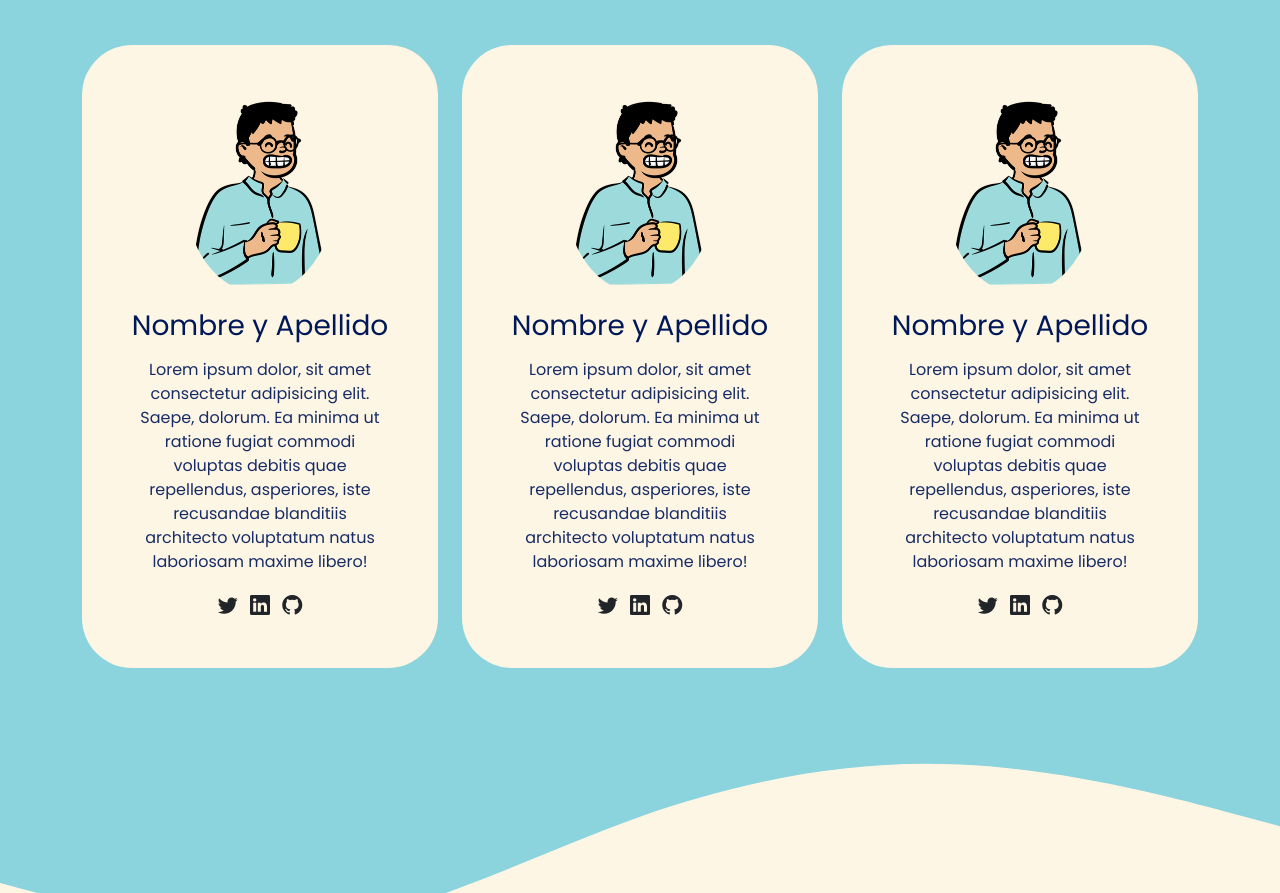
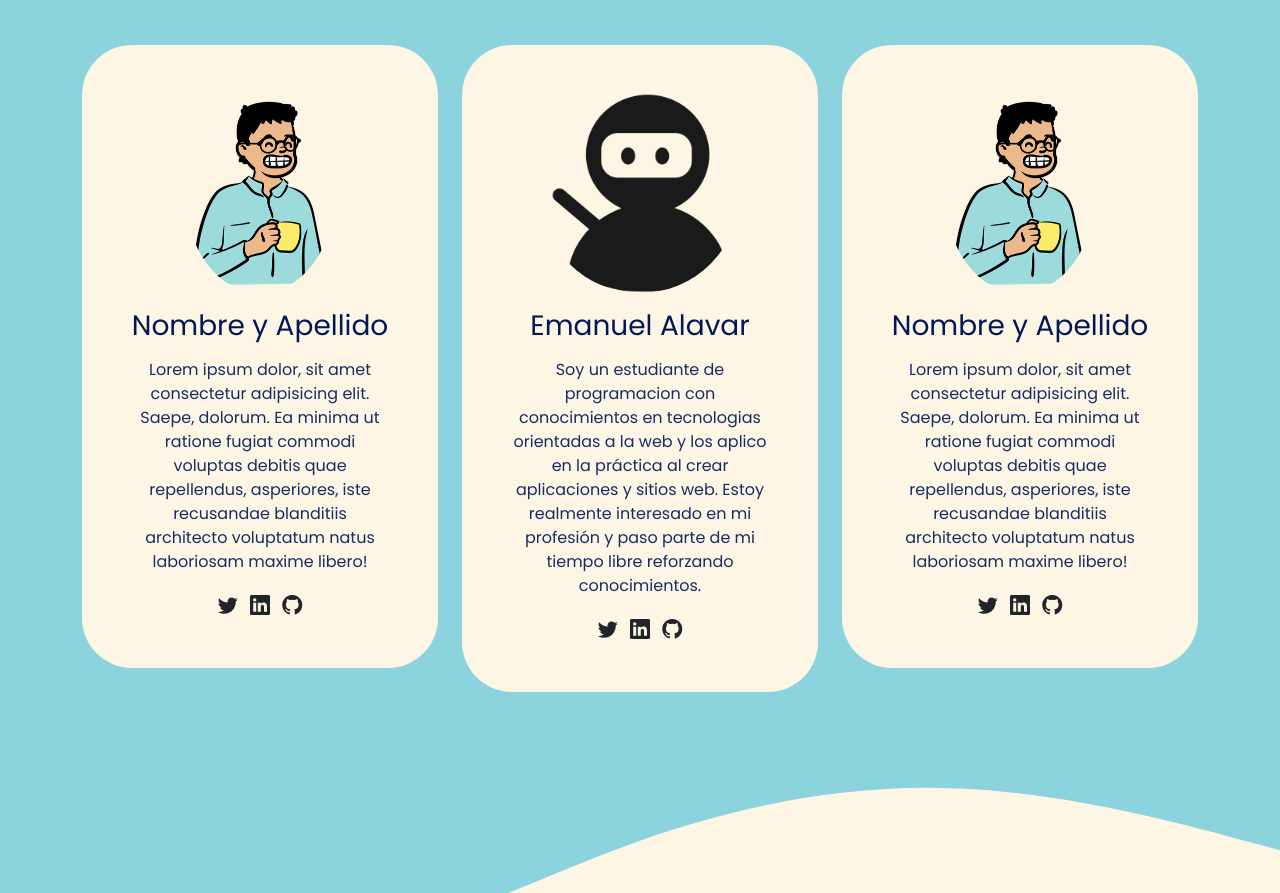
Before and after one commit to emanuelAlavar/devtech-podcast-web, a plain HTML site: page index.html in a window 1280 px wide. Shown: the part 1190-2083 px from the top of the page. Drawn offline with nearby package versions, Linux system fonts and the light colour scheme.

Commit message:
Edicion de la tarjeta de presentacion

```diff
--- a/index.html
+++ b/index.html
@@ -116,14 +116,12 @@
           <div class="col-md-6 col-lg-4 mb-3">
             <div class="card">
               <div class="card-body text-center p-5">
-                <img src="./assets/avatar.png" alt="avatar" class="img img-fluid rounded-circle mb-3">
-                <h3 class="title card-title mb-3">Nombre y Apellido</h3>
-                <p>Lorem ipsum dolor, sit amet consectetur adipisicing elit. Saepe, dolorum. Ea minima ut ratione fugiat
-                  commodi voluptas debitis quae repellendus, asperiores, iste recusandae blanditiis architecto
-                  voluptatum natus laboriosam maxime libero!</p>
-                <a href="#"><i class="bi bi-twitter text-dark mx-1 lead"></i></a>
-                <a href="#"><i class="bi bi-linkedin text-dark mx-1 lead"></i></a>
-                <a href="#"><i class="bi bi-github text-dark mx-1 lead"></i></a>
+                <img src="./assets/avatarEA.png" alt="avatar" class=" img img-fluid rounded-circle mb-3">
+                <h3 class="title card-title mb-3">Emanuel Alavar</h3>
+                <p>Soy un estudiante de programacion con conocimientos en tecnologias orientadas a la web y los aplico en la práctica al crear aplicaciones y sitios web. Estoy realmente interesado en mi profesión y paso parte de mi tiempo libre reforzando conocimientos.</p>
+                <a href="https://twitter.com/manusovichEA"><i class="bi bi-twitter text-dark mx-1 lead"></i></a>
+                <a href="https://www.linkedin.com/in/emanuel-alavar-676b3a15b/"><i class="bi bi-linkedin text-dark mx-1 lead"></i></a>
+                <a href="https://github.com/emanuelAlavar"><i class="bi bi-github text-dark mx-1 lead"></i></a>
               </div>
             </div>
           </div>
```
Also changed, not shown: assets/avatarEA.png (added).
